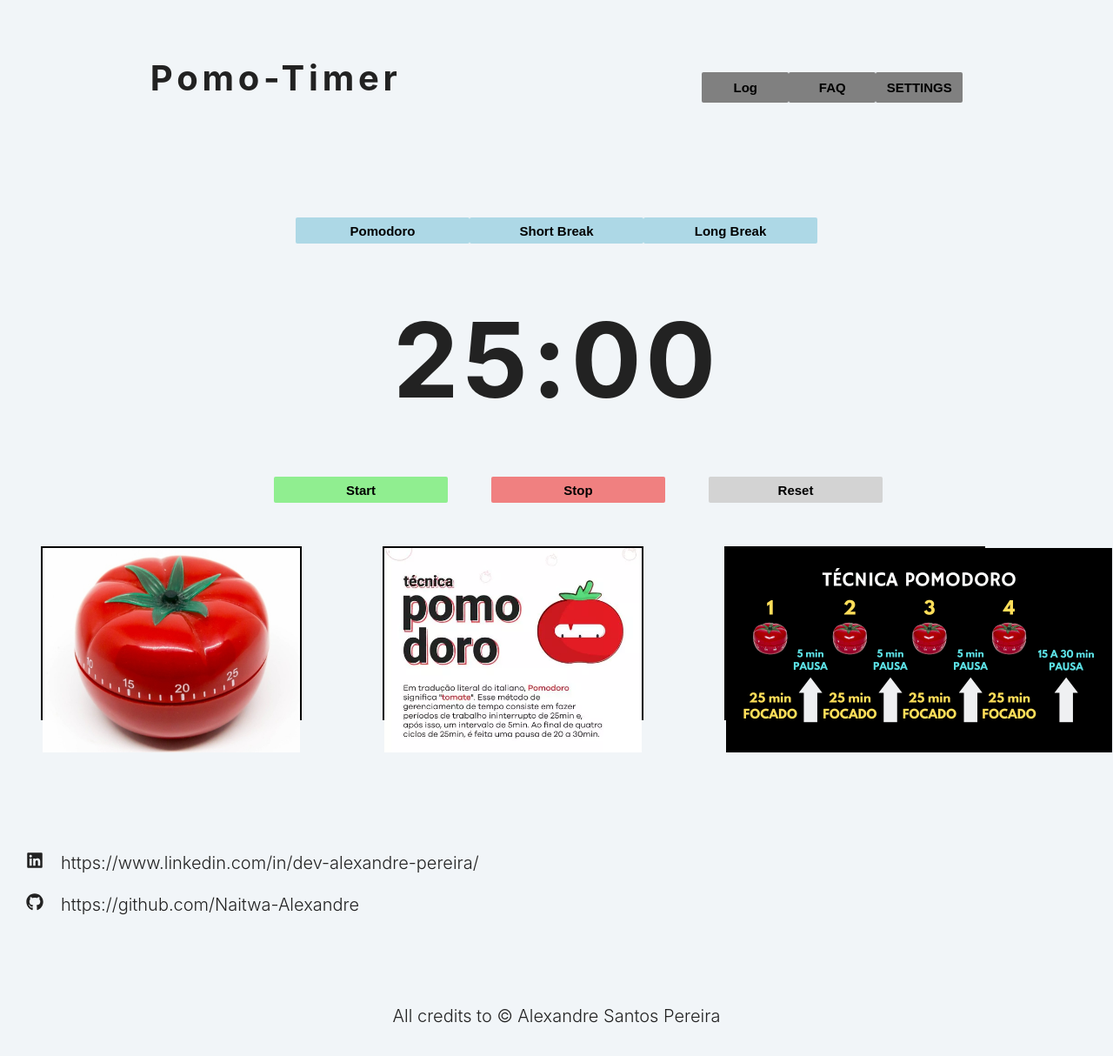
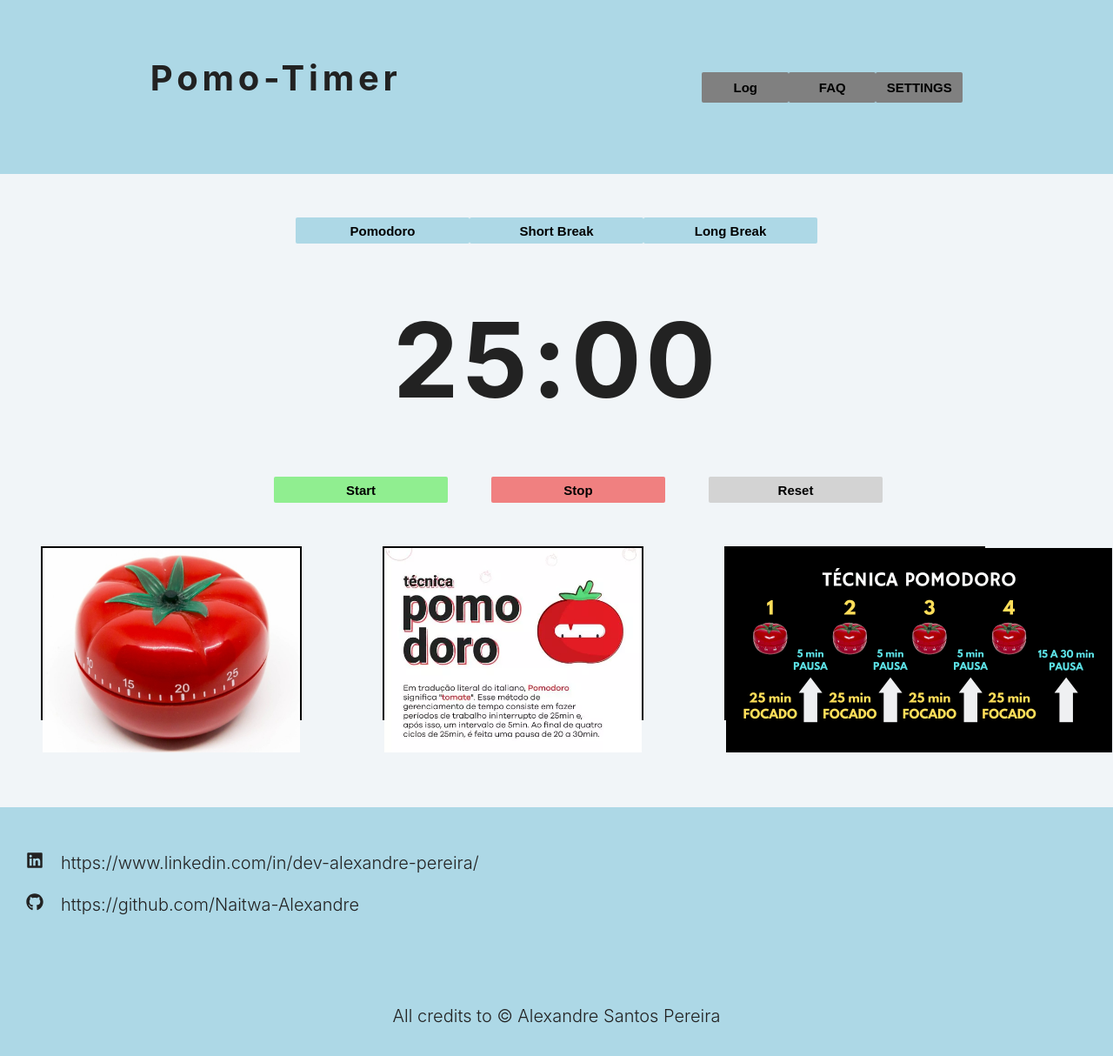
Before and after one commit to BlackSheep1337/pomo-timer, a React (Create React App) app: page / in a window 1280 px wide. Shown: the top 1214 px of the page at 87% size. Built offline with nearby package versions, Linux system fonts and the light colour scheme; no server answers.

Commit message:
lightblue colors

```diff
--- a/src/components/styles.js
+++ b/src/components/styles.js
@@ -1,7 +1,7 @@
 import styled from 'styled-components';
 
 export const Nav = styled.nav`
-  background-color: rgba(0, 0, 0, 0.5 lightblue);
+  background-color: lightblue;
   min-height: 200px;
   display: flex;
   justify-content: space-around;
@@ -125,7 +125,7 @@ export const AdContainer = styled.div`
 `;
 
 export const FooterContainer = styled.footer`
-  background-color: rgba(0, 0, 0, 0.5 lightcoral);
+  background-color: lightblue;
   height: 300px;
   margin-top: 100px;
   display: flex;
```
